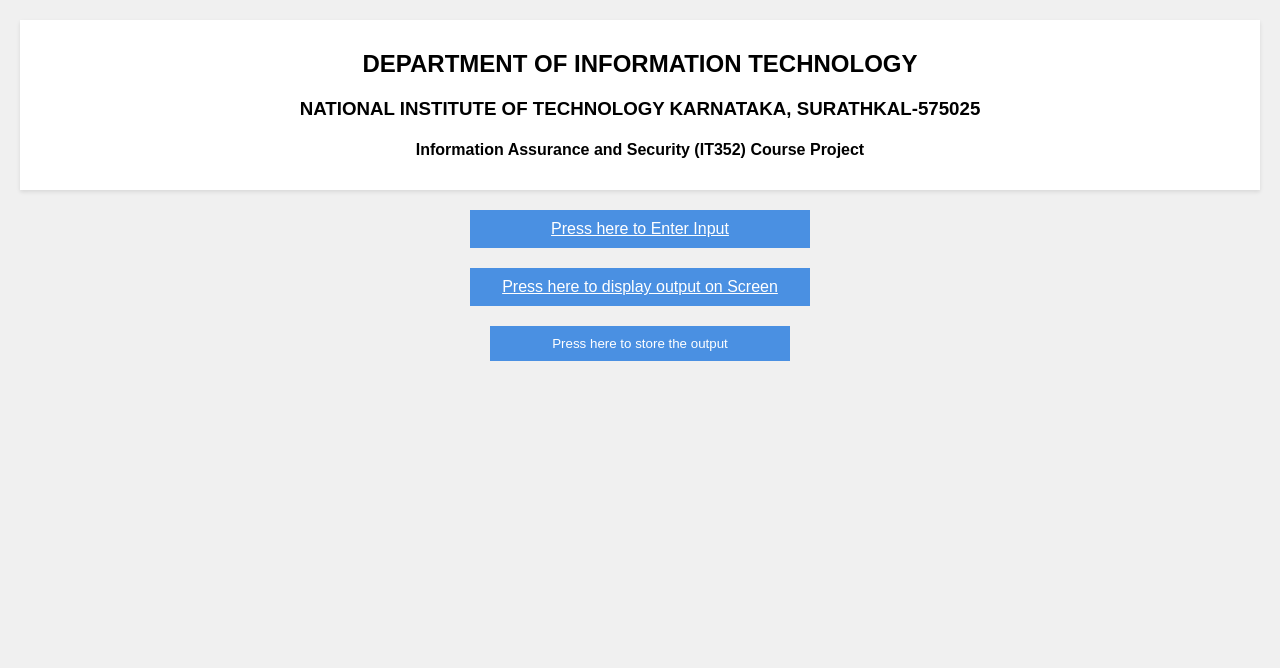
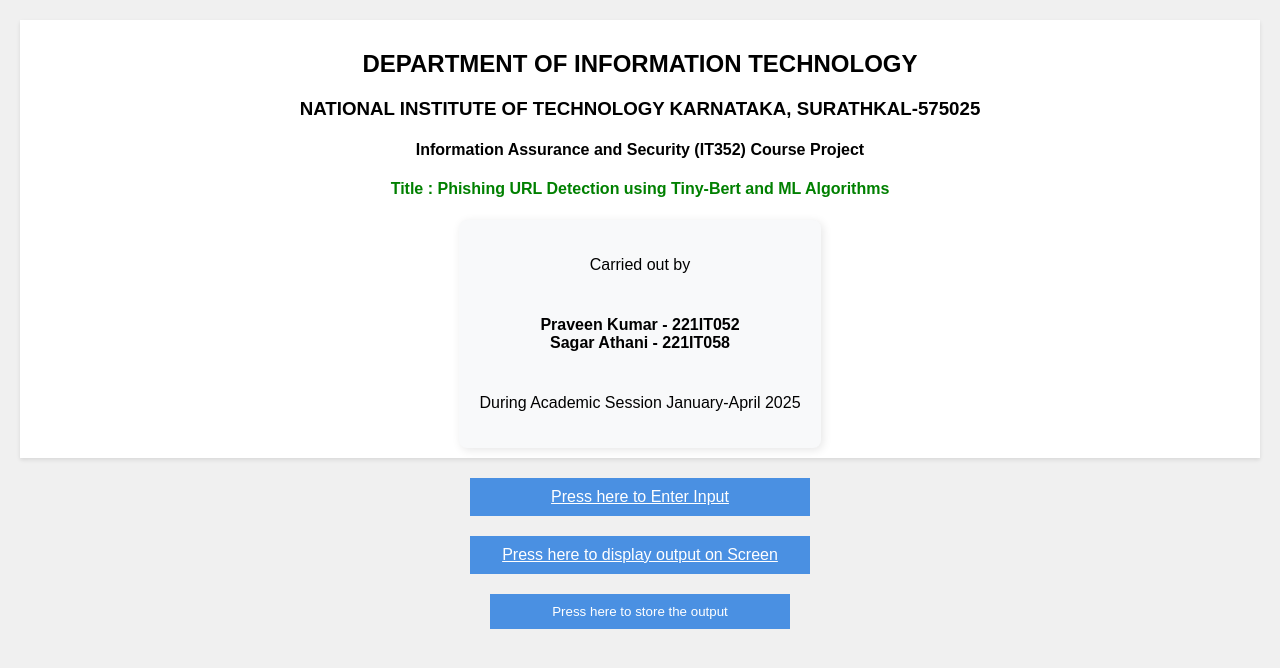
Before and after one commit to Praveenkumar5048/Phishing_url_Detection, a Flask app: page / in a window 1280 px wide. Shown: the top 668 px of the page. Run offline with Flask 3, Linux system fonts and the light colour scheme.

Commit message:
chnaged requirements

```diff
--- a/templates/index.html
+++ b/templates/index.html
@@ -35,6 +35,33 @@
         .blue-button:hover {
             background-color: #357ABD;
         }
+        .team-info {
+            display: flex;
+            flex-direction: column;
+            justify-content: center;
+            align-items: center;
+            text-align: center;
+            gap: 10px;
+            font-family: Arial, sans-serif;
+            background-color: #f8f9fa;
+            padding: 20px;
+            border-radius: 8px;
+            box-shadow: 2px 2px 10px rgba(0, 0, 0, 0.1);
+            width: fit-content;
+            margin: auto;
+        }
+
+        .team-info ul {
+            list-style: none;
+            padding: 0;
+        }
+
+        .team-info li {
+            font-weight: bold;
+        }
+        #title{
+            color: green;
+        }
     </style>
 </head>
 <body>
@@ -42,6 +69,19 @@
         <h2>DEPARTMENT OF INFORMATION TECHNOLOGY</h2>
         <h3>NATIONAL INSTITUTE OF TECHNOLOGY KARNATAKA, SURATHKAL-575025</h3>
         <h4>Information Assurance and Security (IT352) Course Project</h4>
+        <h4 id="title">Title : Phishing URL Detection using Tiny-Bert and ML Algorithms</h4>
+        <div class="team-info">
+            <p>Carried out by</p>
+            <ul>
+                <li>
+                    Praveen Kumar - 221IT052
+                </li>
+                <li>
+                    Sagar Athani - 221IT058
+                </li>
+            </ul>
+            <p>During Academic Session January-April 2025</p>
+        </div>
     </div>
 
     <div class="button-container">
```
Also changed, not shown: requirements.txt (+5 -5 lines).
